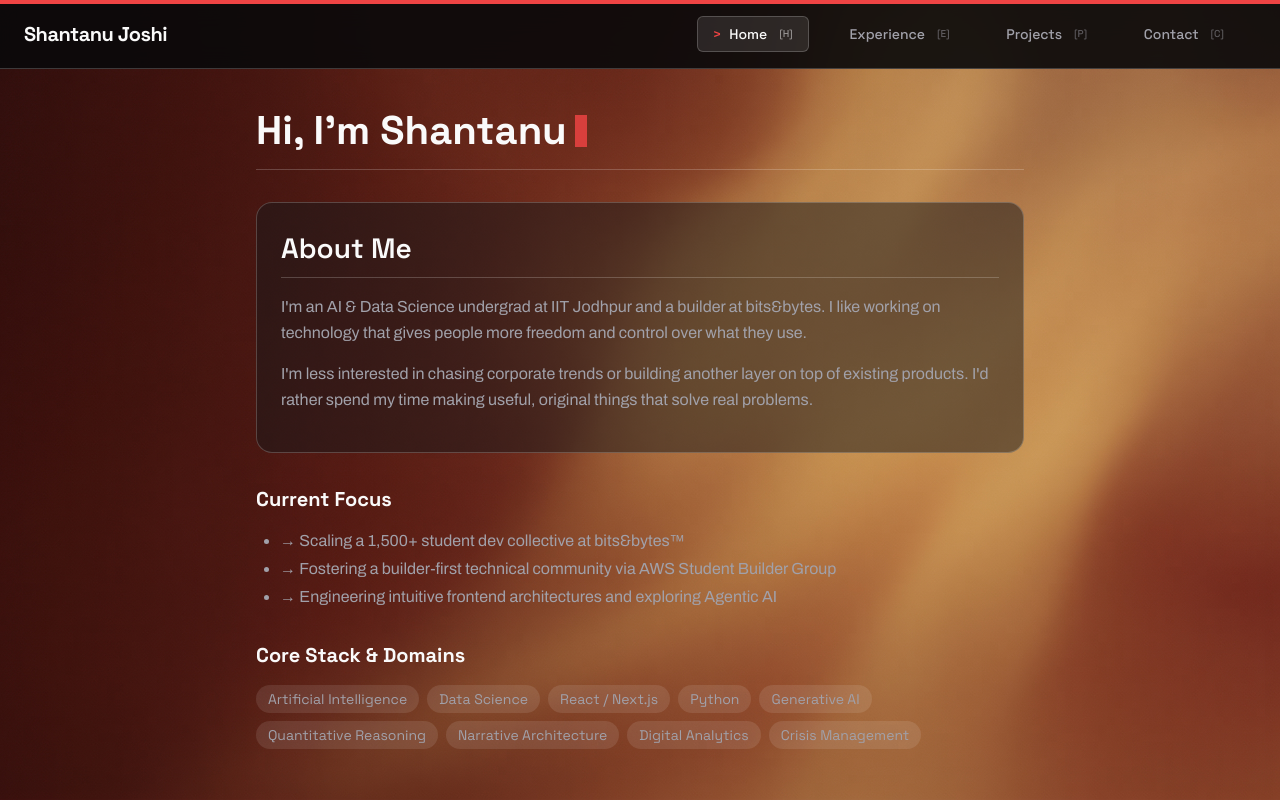
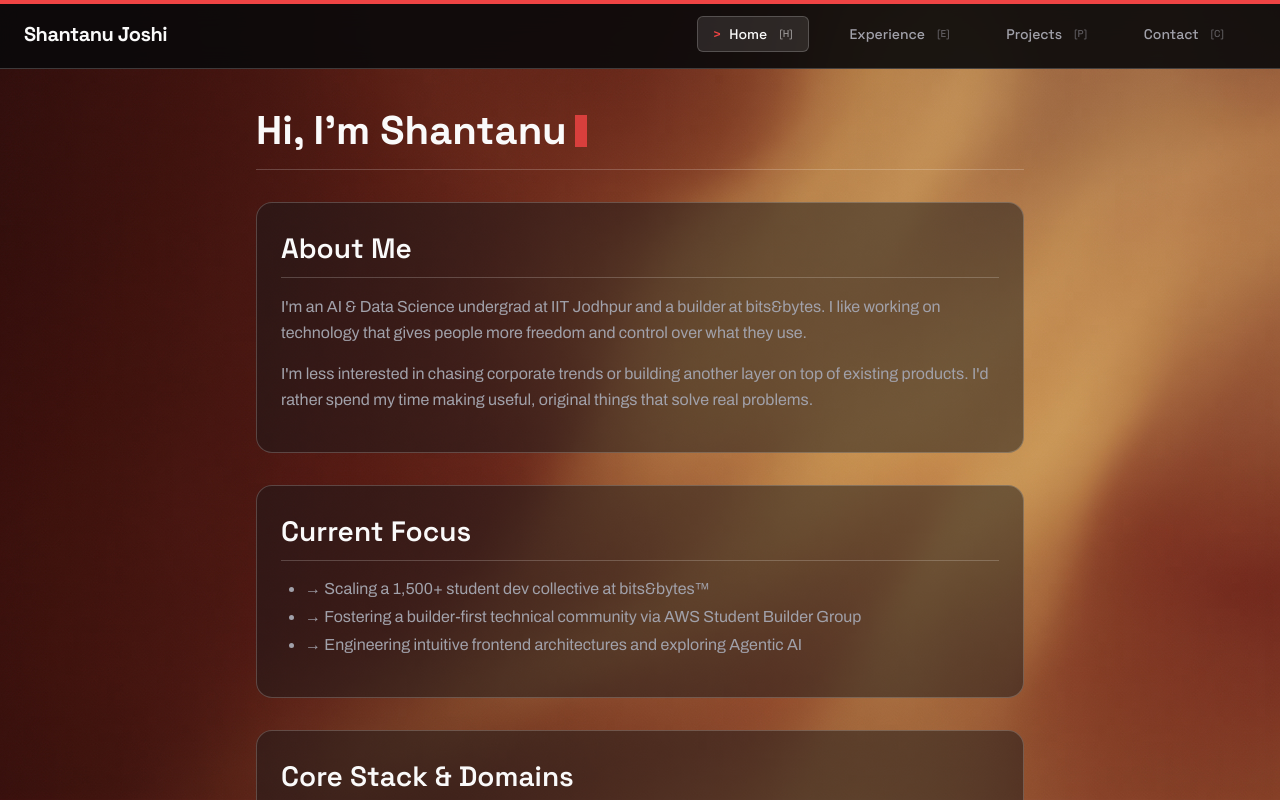
Before and after one commit to theshantanujoshi/joshiji, a Next.js app: page / in a window 1280 px wide. Shown: the top 800 px of the page. Built offline with nearby package versions, Linux system fonts and the light colour scheme.

Commit message:
style: uniform card components for home sections

```diff
--- a/src/app/page.tsx
+++ b/src/app/page.tsx
@@ -18,17 +18,17 @@ export default function Home() {
         </p>
       </div>
 
-      <div className="mt-8 space-y-4">
-        <h3 className="font-bold text-xl text-[var(--color-foreground)]">Current Focus</h3>
-        <ul className="space-y-2 text-[var(--color-muted-foreground)]">
+      <div className="readme-card mt-8">
+        <h2>Current Focus</h2>
+        <ul>
           <li>→ Scaling a 1,500+ student dev collective at bits&bytes™</li>
           <li>→ Fostering a builder-first technical community via AWS Student Builder Group</li>
           <li>→ Engineering intuitive frontend architectures and exploring Agentic AI</li>
         </ul>
       </div>
 
-      <div className="mt-8">
-        <h3 className="font-bold text-xl text-[var(--color-foreground)] mb-4">Core Stack & Domains</h3>
+      <div className="readme-card mt-8">
+        <h2>Core Stack & Domains</h2>
         <div className="flex flex-wrap gap-2">
           {[
             "Artificial Intelligence", "Data Science", "React / Next.js", "Python",
```
